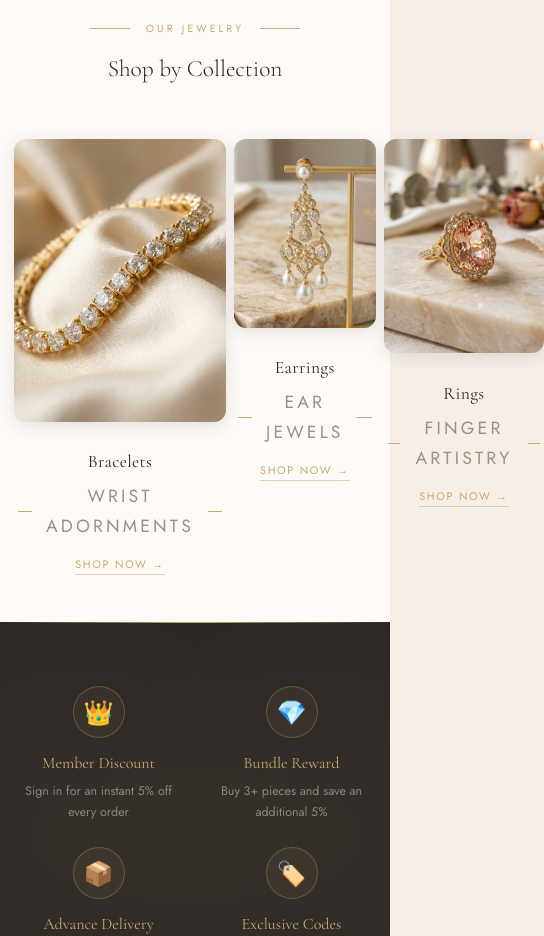
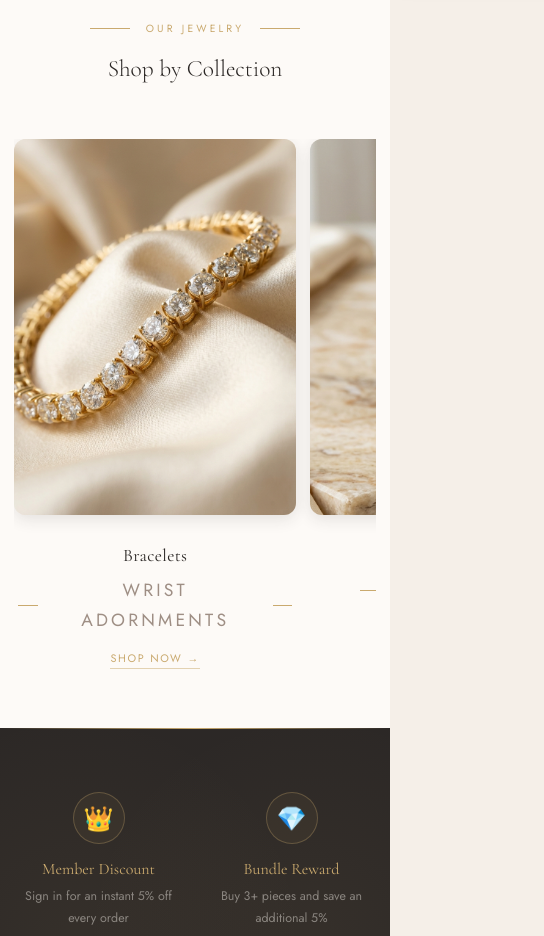
Before and after one commit to Uday2027/Laay-jwel, a Next.js app: page / in a window 390 px wide. Shown: the part 880-1816 px from the top of the page, 544 px wide, since content can reach past the window. Built offline with nearby package versions, Linux system fonts and the light colour scheme; no server answers; the database is empty.

Commit message:
fix: categories mobile overflow — swipe carousel on mobile, 3-col grid on desktop

```diff
--- a/src/app/globals.css
+++ b/src/app/globals.css
@@ -36,7 +36,7 @@
 
 *, *::before, *::after { box-sizing: border-box; margin: 0; padding: 0; }
 
-html { scroll-behavior: smooth; -webkit-font-smoothing: antialiased; }
+html { scroll-behavior: smooth; -webkit-font-smoothing: antialiased; overflow-x: hidden; }
 
 body {
   font-family: var(--font-sans);
@@ -207,13 +207,30 @@ textarea.input { resize: vertical; min-height: 100px; }
   .container { padding: 0 1rem; }
   .section { padding: 3.5rem 0; }
 
-  /* Categories: always 3 in a row on mobile */
-  .grid-3 { grid-template-columns: repeat(3, 1fr); gap: 0.75rem; }
+  /* Categories: horizontal scroll on tablet/mobile — no overflow */
+  .cat-grid {
+    display: flex !important;
+    flex-direction: row !important;
+    overflow-x: auto;
+    -webkit-overflow-scrolling: touch;
+    scroll-snap-type: x mandatory;
+    gap: 0.875rem !important;
+    padding-bottom: 0.75rem;
+    /* hide scrollbar */
+    scrollbar-width: none;
+    -ms-overflow-style: none;
+  }
+  .cat-grid::-webkit-scrollbar { display: none; }
+  .cat-grid > * {
+    flex: 0 0 72%;
+    scroll-snap-align: start;
+  }
 
   /* Products: 2 per row on mobile */
   .grid-auto { grid-template-columns: repeat(2, 1fr); gap: 0.875rem; }
   .grid-2 { grid-template-columns: repeat(2, 1fr); gap: 1rem; }
   .grid-4 { grid-template-columns: repeat(2, 1fr); gap: 0.875rem; }
+  .grid-3 { grid-template-columns: repeat(3, 1fr); gap: 0.75rem; }
 
   h1 { font-size: clamp(1.8rem, 7vw, 3rem); }
   h2 { font-size: clamp(1.4rem, 5vw, 2.2rem); }
@@ -224,16 +241,14 @@ textarea.input { resize: vertical; min-height: 100px; }
   .container { padding: 0 0.875rem; }
   .section { padding: 3rem 0; }
 
-  /* Categories: STILL 3 in a row, just smaller */
-  .grid-3 {
-    grid-template-columns: repeat(3, 1fr);
-    gap: 0.5rem;
-  }
+  /* Category cards take 80% width so user can peek the next */
+  .cat-grid > * { flex: 0 0 78%; }
 
   /* Products: 2 per row */
   .grid-auto { grid-template-columns: repeat(2, 1fr); gap: 0.625rem; }
   .grid-4 { grid-template-columns: repeat(2, 1fr); gap: 0.625rem; }
   .grid-2 { grid-template-columns: repeat(2, 1fr); gap: 0.625rem; }
+  .grid-3 { grid-template-columns: repeat(3, 1fr); gap: 0.5rem; }
 
   h1 { font-size: clamp(1.5rem, 8vw, 2.2rem); }
   h2 { font-size: clamp(1.2rem, 6vw, 1.8rem); }
--- a/src/app/page.tsx
+++ b/src/app/page.tsx
@@ -128,8 +128,8 @@ export default function HomePage() {
             </div>
             <h2 style={{ fontFamily: 'var(--font-serif)', fontWeight: 300, marginTop: '0.25rem' }}>Shop by Collection</h2>
           </div>
-          {/* 3-column grid for 3 categories */}
-          <div className="grid-3">
+          {/* Category cards — desktop: 3 grid cols | mobile: horizontal scroll */}
+          <div className="cat-grid" style={{ display: 'grid', gridTemplateColumns: 'repeat(3, 1fr)', gap: '1.5rem' }}>
             {categories.map(cat => (
               <Link key={cat.slug} href={`/shop?category=${cat.slug}`} className="cat-card" style={{ display: 'block', textDecoration: 'none' }}>
                 {/* Pure image — no text overlay */}
```
